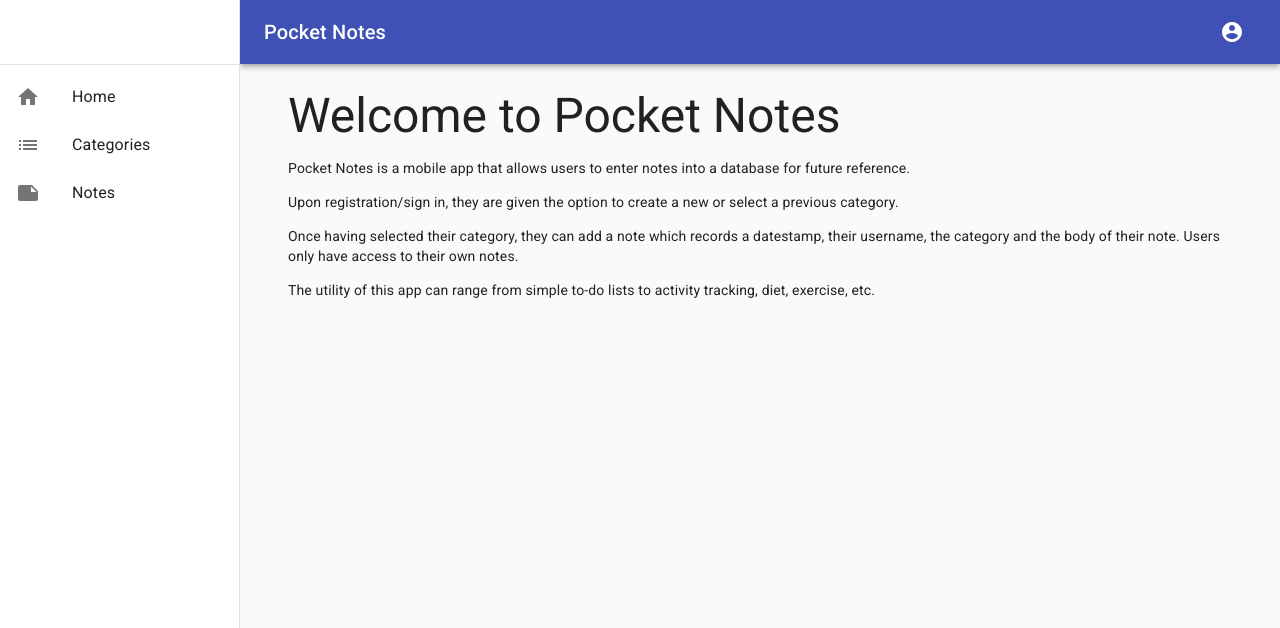
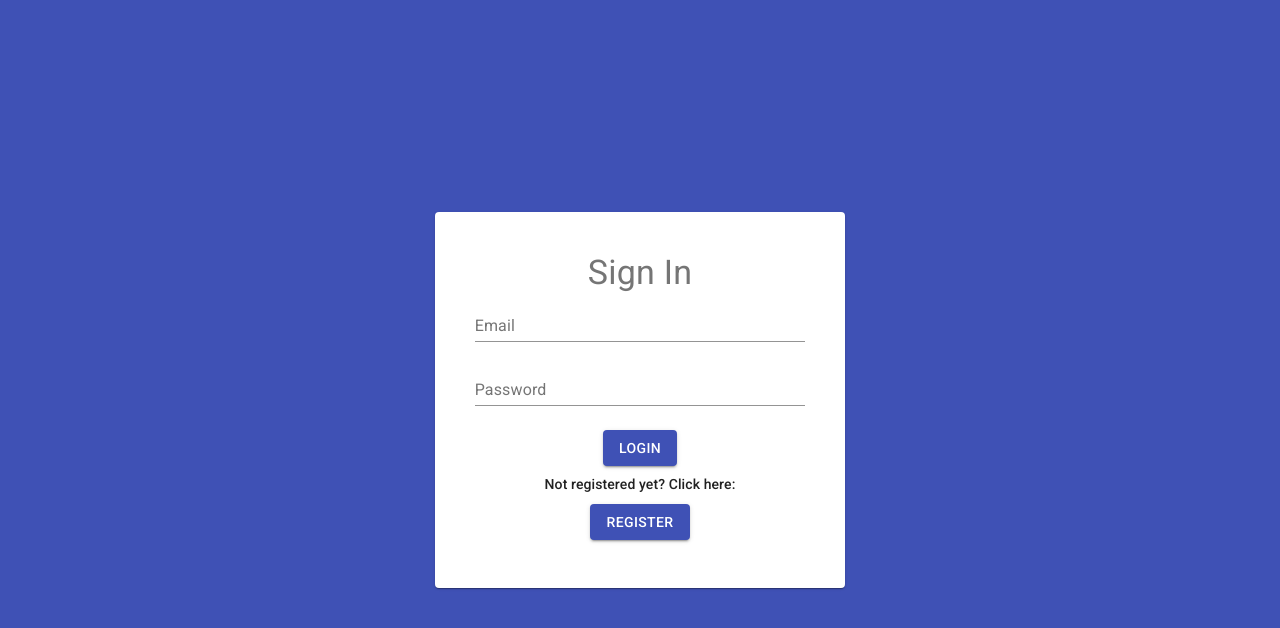
Before and after one commit to wparks08/pocket-notes, a React (Create React App) app in the folder client/: page / in a window 1280 px wide. Shown: the top 628 px of the page. Built offline with nearby package versions, Linux system fonts and the light colour scheme.

Commit message:
updated login page with material ui components

```diff
--- a/client/src/App.js
+++ b/client/src/App.js
@@ -1,4 +1,4 @@
-import React from "react";
+import React, {useEffect, useState} from "react";
 import Layout from "./components/Layout";
 import CssBaseline from "@material-ui/core/CssBaseline";
 import MainContent from "./components/MainContent";
@@ -15,7 +15,6 @@ import setAuthToken from "./utils/setAuthToken";
 import { setCurrentUser, logoutUser } from "./actions/authActions";
 import PrivateRoutes from "./components/PrivateRoutes";
 import EditNote from "./pages/EditNote";
-
 
 // Check for token to keep user logged in
 if (localStorage.jwtToken) {
@@ -36,15 +35,28 @@ if (localStorage.jwtToken) {
     }
 }
 function App() {
+    const [authenticated, setAuthenticated] = useState(false);
+
     return (
         <div className="App">
             <Provider store={store}>
+                {!authenticated ? (
+                    <Router>
+                        <Switch>
+                            <Route path="/register">
+                                <Register />
+                            </Route>
+                            <Route path="/">
+                                <Login onAuthenticated={setAuthenticated} />
+                            </Route>
+                        </Switch>
+                    </Router>
+                ) : (
                     <Router>
                         <CssBaseline />
                         <Layout>
                             <MainContent>
                                 <Switch>
-
                                     <PrivateRoutes exact path="/categories/:categoryID" component={Notes} />
                                     <PrivateRoutes exact path="/categories" component={Categories} />
                                     <PrivateRoutes exact path="/notes/:id" component={EditNote} />
@@ -62,6 +74,7 @@ function App() {
                             </MainContent>
                         </Layout>
                     </Router>
+                )}
             </Provider>
         </div>
     );
--- a/client/src/actions/authActions.js
+++ b/client/src/actions/authActions.js
@@ -16,7 +16,7 @@ export const registerUser = (newUser, history) => dispatch => {
             });
         });
 };
-export const loginUser = (sensitiveData, history) => dispatch => {
+export const loginUser = (sensitiveData, history, setAuthenticated) => dispatch => {
     axios
         .post("/loginUser", sensitiveData)
         .then(res => {
@@ -26,6 +26,7 @@ export const loginUser = (sensitiveData, history) => dispatch => {
             setAuthToken(token);
             const decoded = jwt_decode(token);
             dispatch(setCurrentUser(decoded));
+            setAuthenticated(true);
             history.push("/notes");
         })
         .catch(err => {
--- a/client/src/pages/Login/index.js
+++ b/client/src/pages/Login/index.js
@@ -5,6 +5,12 @@ import PropTypes from "prop-types";
 import { connect } from "react-redux";
 import { loginUser } from "../../actions/authActions";
 import { withRouter } from "react-router-dom";
+import { Container } from "@material-ui/core";
+import Grid from "@material-ui/core/Grid";
+import Paper from "@material-ui/core/Paper";
+import Typography from "@material-ui/core/Typography";
+import TextField from "@material-ui/core/TextField";
+import Button from "@material-ui/core/Button";
 
 class Login extends Component {
     constructor() {
@@ -20,6 +26,7 @@ class Login extends Component {
         if (this.props.auth.isAuthenticated) {
             this.props.history.push("/dashboard");
         }
+        console.log(this.props);
     }
     onChange = e => {
         this.setState({ [e.target.id]: e.target.value });
@@ -31,53 +38,117 @@ class Login extends Component {
             password: this.state.password
         };
         console.log(sensitiveData);
-        this.props.loginUser(sensitiveData, this.props.history);
+        this.props.loginUser(sensitiveData, this.props.history, this.props.onAuthenticated);
     };
     render() {
         const { error } = this.state;
         return (
-            <div className="container">
-                <p className="">
-                    Don't have an account? <Link to="/registerUser">Register</Link>
-                </p>
-                <form noValidate onSubmit={this.onSubmit}>
-                    <div className="">
-                        <input
+            <Container maxWidth="xl" style={{ display: "flex", height: "100vh", backgroundColor: "#3f51b5" }}>
+                <Grid container justify="center" alignItems="center">
+                    <Grid item xs={12} md={6} lg={4}>
+                        <Paper>
+                            <form style={{ padding: 40 }} onSubmit={this.onSubmit}>
+                                <Grid container justify="center">
+                                    <Grid item>
+                                        <Typography variant="h4" color="textSecondary">
+                                            Sign In
+                                        </Typography>
+                                    </Grid>
+                                </Grid>
+                                <Grid container justify="center">
+                                    <Grid item xs={12}>
+                                        <TextField
+                                            id="email"
+                                            name="email"
+                                            label="Email"
+                                            error={error.email}
+                                            fullWidth
+                                            style={{ marginBottom: 16 }}
                                             onChange={this.onChange}
                                             value={this.state.email}
-                            error={error.email}
-                            id="email"
-                            name="email"
-                            type="email"
                                         />
-                        <label htmlFor="email">email</label>
-                    </div>
-                    <div className="">
-                        <input
+                                        <TextField
+                                            id="password"
+                                            name="password"
+                                            label="Password"
+                                            error={error.password}
+                                            fullWidth
+                                            style={{ marginBottom: 16 }}
+                                            type="password"
                                             onChange={this.onChange}
                                             value={this.state.password}
-                            error={error.password}
-                            id="password"
-                            type="password"
                                         />
-                        <label htmlFor="password">Password</label>
-                    </div>
-                    <div className="" style={{ paddingLeft: "11.250px" }}>
-                        <button
-                            style={{
-                                width: "150px",
-                                borderRadius: "3px",
-                                letterSpacing: "1.5px",
-                                marginTop: "1rem"
-                            }}
+                                    </Grid>
+                                    <Grid item container xs={12} justify="center">
+                                        <Grid item>
+                                            <Button
+                                                variant="contained"
+                                                color="primary"
+                                                style={{ marginBottom: 8, marginTop: 8 }}
                                                 type="submit"
-                            className=""
                                             >
                                                 Login
-                  </button>
-                    </div>
+                                            </Button>
+                                        </Grid>
+                                    </Grid>
+                                    <Grid item container xs={12} justify="center">
+                                        <Grid item xs={12}>
+                                            <Typography align="center" variant="subtitle2">
+                                                Not registered yet? Click here:
+                                            </Typography>
+                                        </Grid>
+                                        <Grid item>
+                                            <Button variant="contained" color="primary" component={Link} to="/register" style={{ marginBottom: 8, marginTop: 8 }}>
+                                                Register
+                                            </Button>
+                                        </Grid>
+                                    </Grid>
+                                </Grid>
                             </form>
-            </div>
+                        </Paper>
+                    </Grid>
+                </Grid>
+                {/*<p className="">*/}
+                {/*    Don't have an account? <Link to="/register">Register</Link>*/}
+                {/*</p>*/}
+                {/*<form noValidate onSubmit={this.onSubmit}>*/}
+                {/*    <div className="">*/}
+                {/*        <input*/}
+                {/*            onChange={this.onChange}*/}
+                {/*            value={this.state.email}*/}
+                {/*            error={error.email}*/}
+                {/*            id="email"*/}
+                {/*            name="email"*/}
+                {/*            type="email"*/}
+                {/*        />*/}
+                {/*        <label htmlFor="email">email</label>*/}
+                {/*    </div>*/}
+                {/*    <div className="">*/}
+                {/*        <input*/}
+                {/*            onChange={this.onChange}*/}
+                {/*            value={this.state.password}*/}
+                {/*            error={error.password}*/}
+                {/*            id="password"*/}
+                {/*            type="password"*/}
+                {/*        />*/}
+                {/*        <label htmlFor="password">Password</label>*/}
+                {/*    </div>*/}
+                {/*    <div className="" style={{ paddingLeft: "11.250px" }}>*/}
+                {/*        <button*/}
+                {/*            style={{*/}
+                {/*                width: "150px",*/}
+                {/*                borderRadius: "3px",*/}
+                {/*                letterSpacing: "1.5px",*/}
+                {/*                marginTop: "1rem"*/}
+                {/*            }}*/}
+                {/*            type="submit"*/}
+                {/*            className=""*/}
+                {/*        >*/}
+                {/*            Login*/}
+                {/*        </button>*/}
+                {/*    </div>*/}
+                {/*</form>*/}
+            </Container>
         );
     }
 }
@@ -85,12 +156,9 @@ Login.propTypes = {
     loginUser: PropTypes.func.isRequired,
     auth: PropTypes.object.isRequired,
     error: PropTypes.object.isRequired
-}
+};
 const mapStateToProps = state => ({
     auth: state.auth,
     error: state.error
 });
-export default connect(
-    mapStateToProps,
-    { loginUser }
-)(withRouter(Login));
+export default connect(mapStateToProps, { loginUser })(withRouter(Login));
```
Lines whose indentation alone changed are shown as unchanged.
